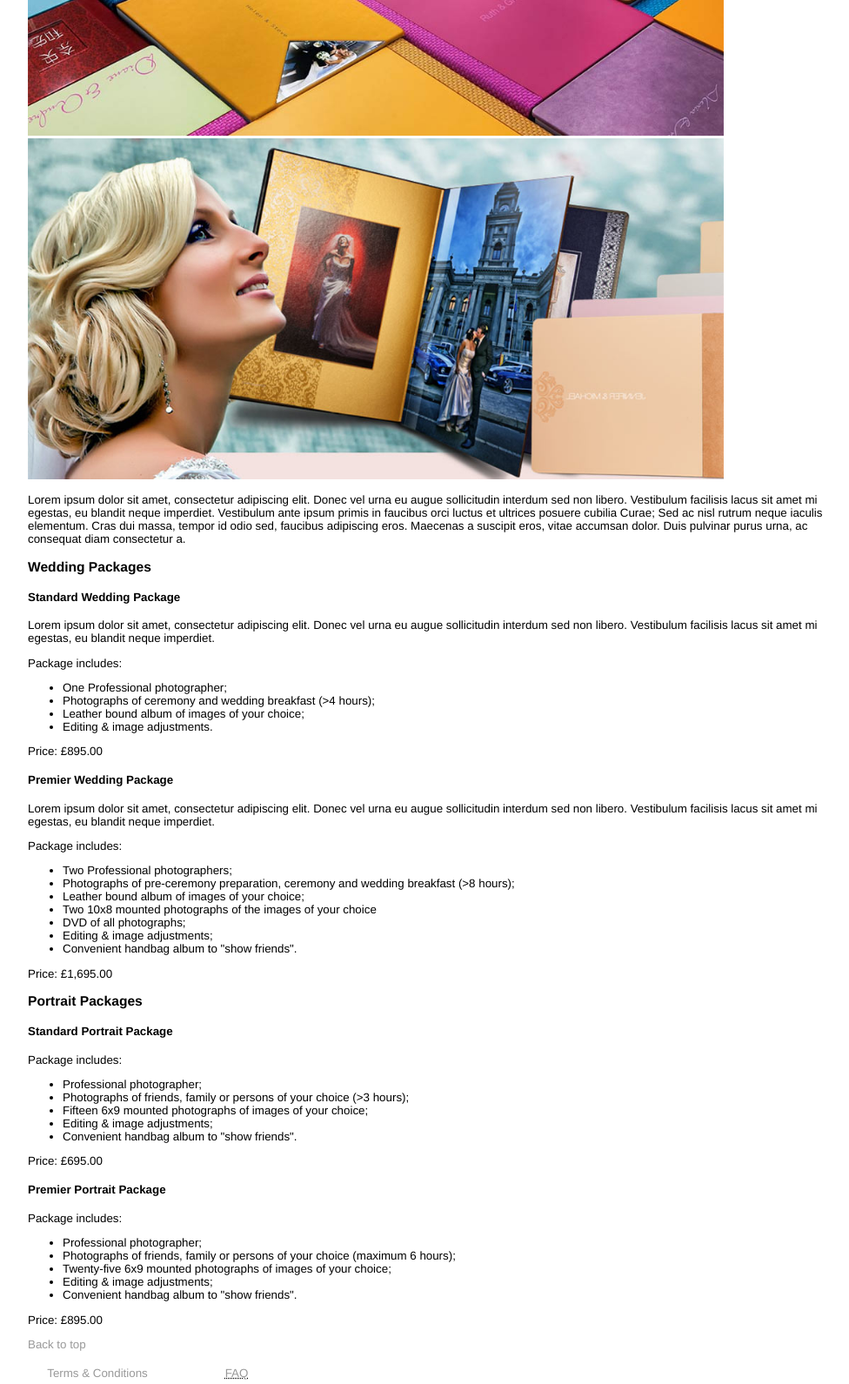
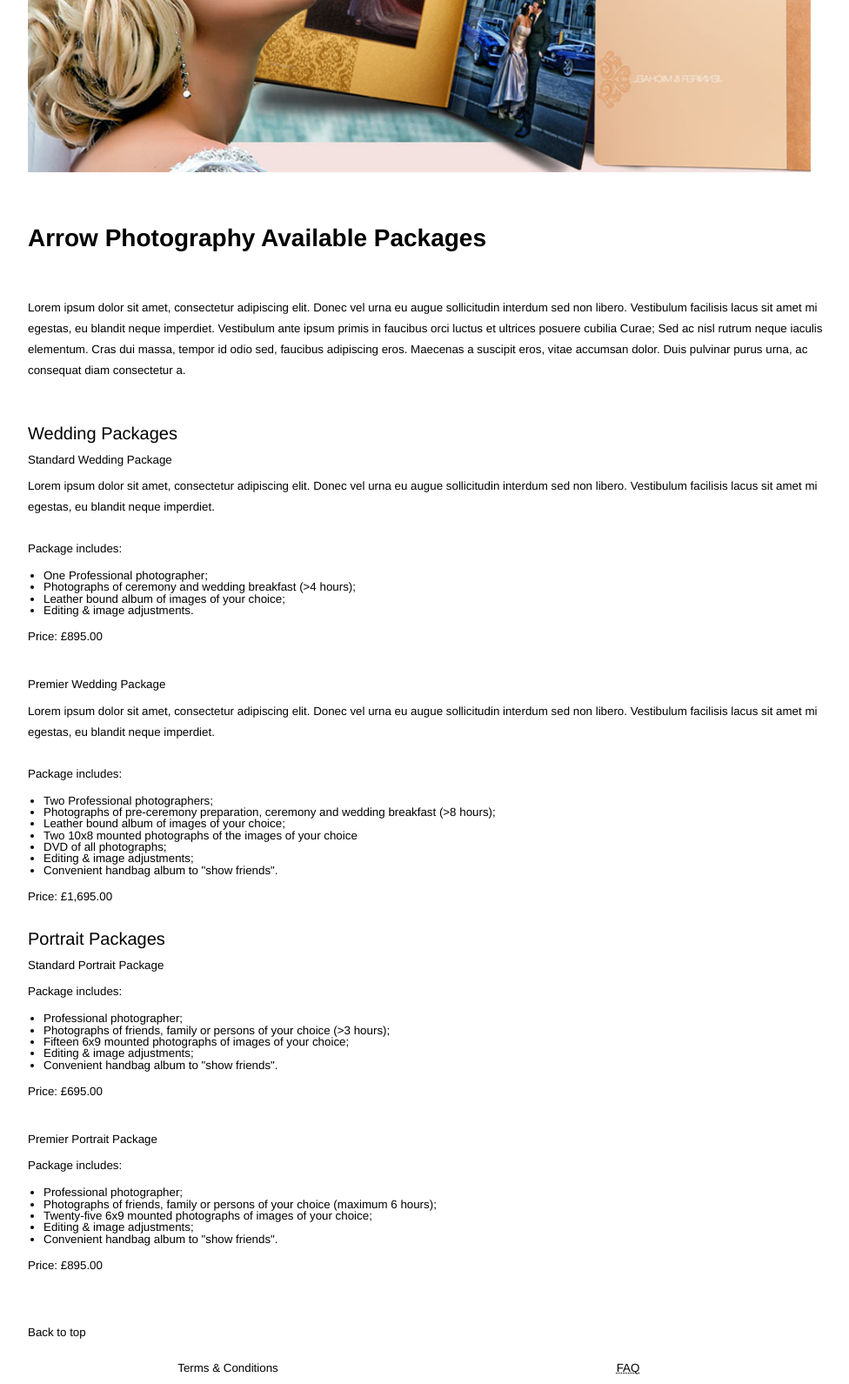
Before and after one commit to soundbeat/ClassSite, a plain HTML site: page packages/index.html in a window 1280 px wide. Shown: the part 367-1958 px from the top of the page at 87% size, without its empty margins (128-1104 px from the left). Drawn offline with Linux system fonts and the light colour scheme.

Commit message:
added css styles, reset, normalize

```diff
--- /dev/null
+++ b/assets/css/normalize.css
@@ -0,0 +1,61 @@
+@import url('reset.css');
+
+body{
+    font: 16px/1 sans-serif;
+}
+h1{
+    font-size: 32px;
+    padding: 16px 0;
+
+}
+h2{
+    font-size: 28px;
+    padding: 18px 0;
+
+}
+h3{
+    font-size: 20px;
+    padding: 14px 0;
+
+}
+p{
+    padding: 12px 0;
+    line-height: 24px;
+
+}
+ul,ol{
+    padding-left: 18px;
+   list-style: disc;
+
+}
+ol{
+    list-style: decimal;
+
+
+}
+nav ul{
+    padding-left: 0;
+    list-style: none;
+
+
+}
+nav a{
+    text-decoration: none;
+
+}
+header, section, footer{
+    margin: 24px 0;
+
+
+}
+footer{
+    margin-bottom: 0;
+
+}
+h1, h2, h3 strong{
+    font-weight: bold;
+}
+
+em{
+    font-style: italic;
+}
--- a/assets/css/reset.css
+++ b/assets/css/reset.css
@@ -0,0 +1,44 @@
+
+html, body, div, span, applet, object, iframe,
+h1, h2, h3, h4, h5, h6, p, blockquote, pre,
+a, abbr, acronym, address, big, cite, code,
+del, dfn, em, img, ins, kbd, q, s, samp,
+small, strike, strong, sub, sup, tt, var,
+b, u, i, center,
+dl, dt, dd, ol, ul, li,
+fieldset, form, label, legend,
+table, caption, tbody, tfoot, thead, tr, th, td,
+article, aside, canvas, details, embed,
+figure, figcaption, footer, header, hgroup,
+menu, nav, output, ruby, section, summary,
+time, mark, audio, video {
+    margin: 0;
+    padding: 0;
+    border: 0;
+    font-size: 100%;
+    font: inherit;
+    vertical-align: baseline;
+}
+/* HTML5 display-role reset for older browsers */
+article, aside, details, figcaption, figure,
+footer, header, hgroup, menu, nav, section {
+    display: block;
+}
+body {
+    line-height: 1;
+}
+ol, ul {
+    list-style: none;
+}
+blockquote, q {
+    quotes: none;
+}
+blockquote:before, blockquote:after,
+q:before, q:after {
+    content: '';
+    content: none;
+}
+table {
+    border-collapse: collapse;
+    border-spacing: 0;
+}
--- a/assets/css/styles.css
+++ b/assets/css/styles.css
@@ -1,3 +1,4 @@
+@import url('normalize.css');
 /**
 * Reset or normalise used to standardise broswer display
   **/
@@ -14,66 +15,51 @@ body{
     margin-left: auto;
     margin-right: auto;
 
-}
 
 
 a{
     color: #999999;
     text-decoration: none;
 }
-a:link{
 
-}
-
-a:visited{
-
-}
-a:active{
-
-}
 a:hover{
     color: #000000;
 }
 
-header ul{
+header ul, footer ul{
     list-style: none;
     padding-left: 0;
     padding-right: 0;
+    background-color: #999999;
+
 }
-header li{
+header li, footer li{
 
     width: 160px;
     float: left;
     text-align: center;
 }
 
-header a{
+header a, footer a{
     color: #000000;
-    display: block;
-    padding-top: 5px;
-    padding-bottom: 5px;
-}
-
-header a:hover{
-    background-color: #999999;
-}
-footer ul{
-    list-style: none;
-    padding-left: 0;
-    padding-right: 0;
-    color: #000000;
-}
-
-footer li{
-    width: 160px;
-    float: left;
-    text-align: center;
     display: block;
     padding-top: 5px;
     padding-bottom: 5px;
 
 }
+
+header a:hover, footer a:hover{
+    background-color: #999999;
 }
+
+
+footer li{
+    width: 460px;
+
+
+}
+
+
 div{
     clear: both;
 }
@@ -91,5 +77,5 @@ div{
 
 
 div img{
-    width: ;
+
 }
--- a/packages/index.html
+++ b/packages/index.html
@@ -24,10 +24,13 @@
 
     <section class="first">
 
-	<h2 id="top">Arrow Photography Available Packages</h2>
-    <img src="../assets/images/ArrowPhotograhyPackages1.jpg" width="800">
-    <img src="../assets/images/ArrowPhotograhyPackages2.jpg" width="800">
-    <p>
+
+
+    <p><img src="../assets/images/ArrowPhotograhyPackages2.jpg" width="900"></p>
+
+        <p><h2 id="top">Arrow Photography Available Packages</h2></p>
+
+        <p>
 		Lorem ipsum dolor sit amet, consectetur adipiscing elit. Donec vel urna eu
 		augue sollicitudin interdum sed non libero. Vestibulum facilisis lacus sit
 		amet mi egestas, eu blandit neque imperdiet. Vestibulum ante ipsum primis in
```
Also changed, not shown: about.html (+3 -3 lines), index.html (+1 -0 lines), portfolio/index.html (+3 -0 lines), 1 other file.
